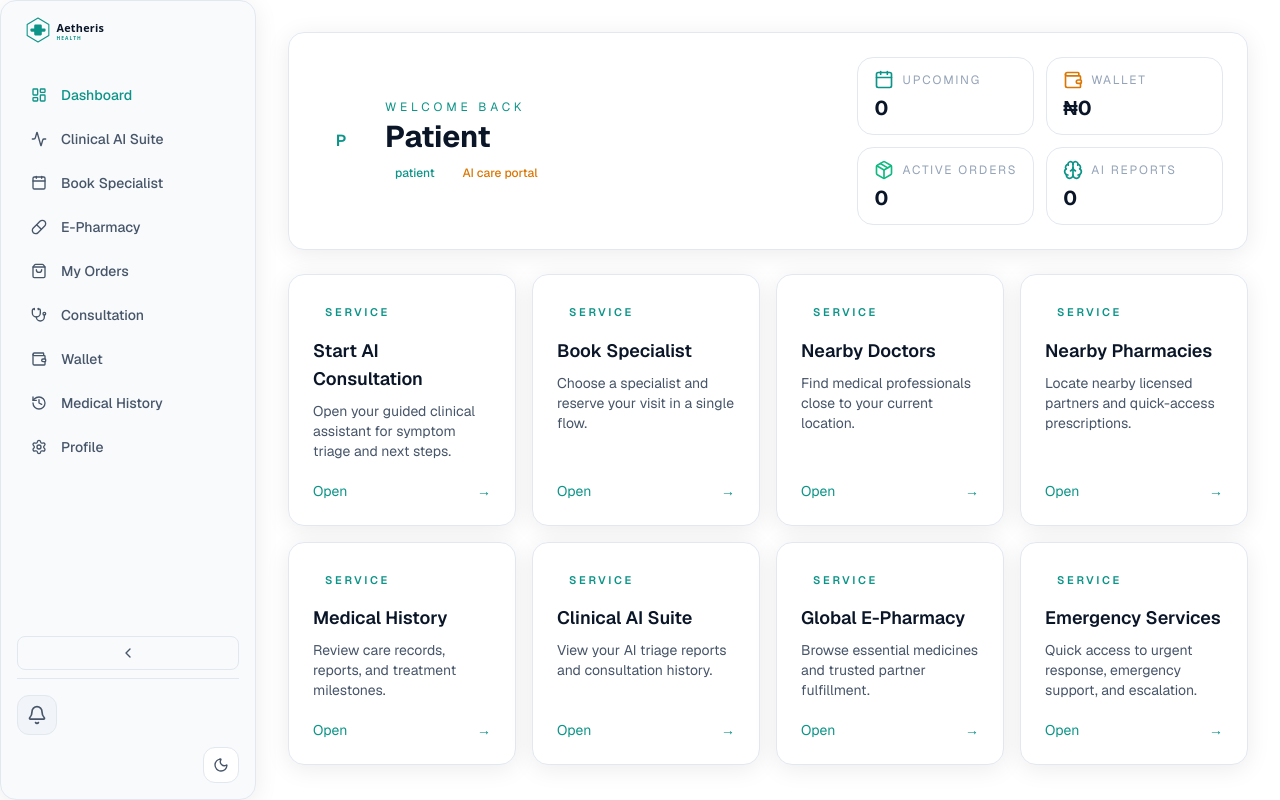
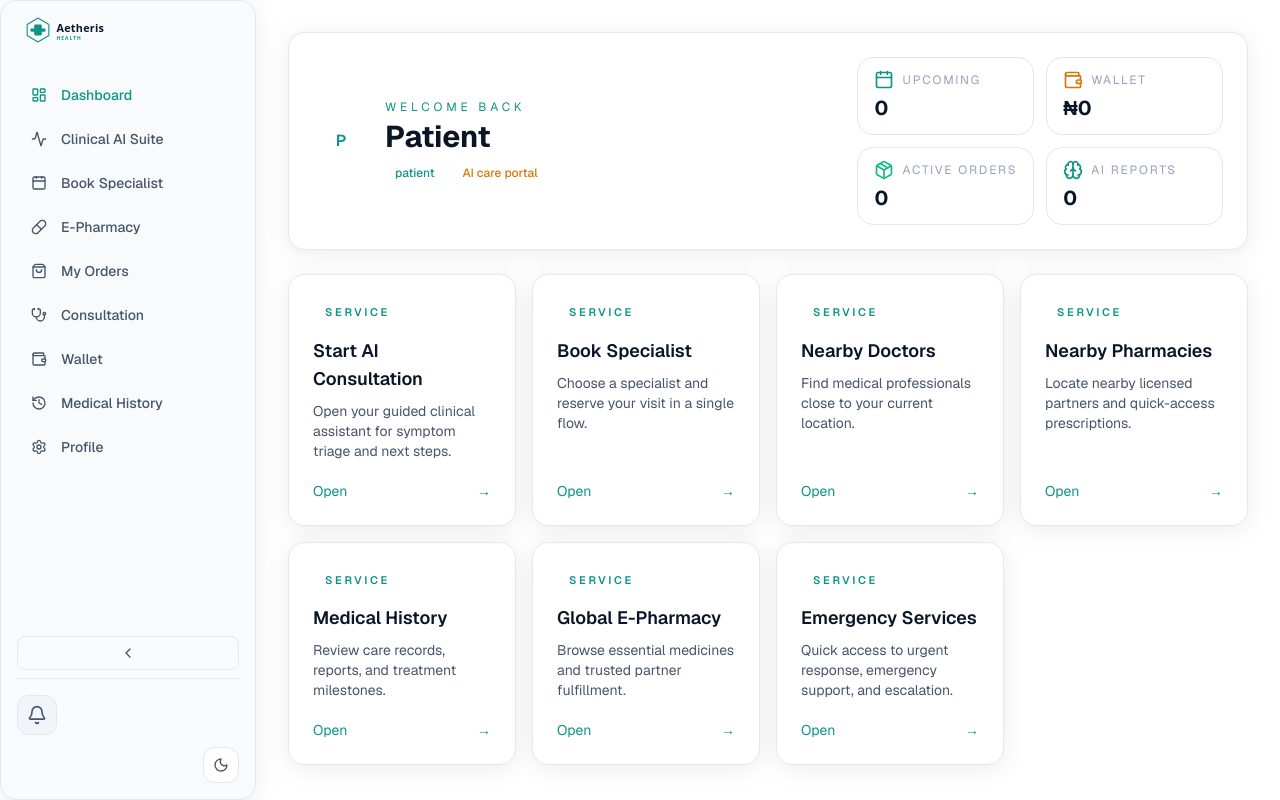
Before and after one commit to sanusishafii989/Dermavant, a Next.js app: page /patient/dashboard in a window 1280 px wide. Built offline with nearby package versions, Linux system fonts and the light colour scheme; no server answers; the database is empty.

Commit message:
fix: remove duplicate Clinical AI Suite card from patient dashboard

```diff
--- a/app/patient/dashboard/page.tsx
+++ b/app/patient/dashboard/page.tsx
@@ -43,12 +43,6 @@ const serviceCards = [
     description: "Review care records, reports, and treatment milestones.",
     href: "/patient/dashboard/medical-history",
     accent: "border-[var(--accent-cyan)]/40 bg-[var(--accent-cyan)]/10",
-  },
-  {
-    title: "Clinical AI Suite",
-    description: "View your AI triage reports and consultation history.",
-    href: "/patient/consultation",
-    accent: "border-[var(--accent-gold)]/40 bg-[var(--accent-gold)]/10",
   },
   {
     title: "Global E-Pharmacy",
```
